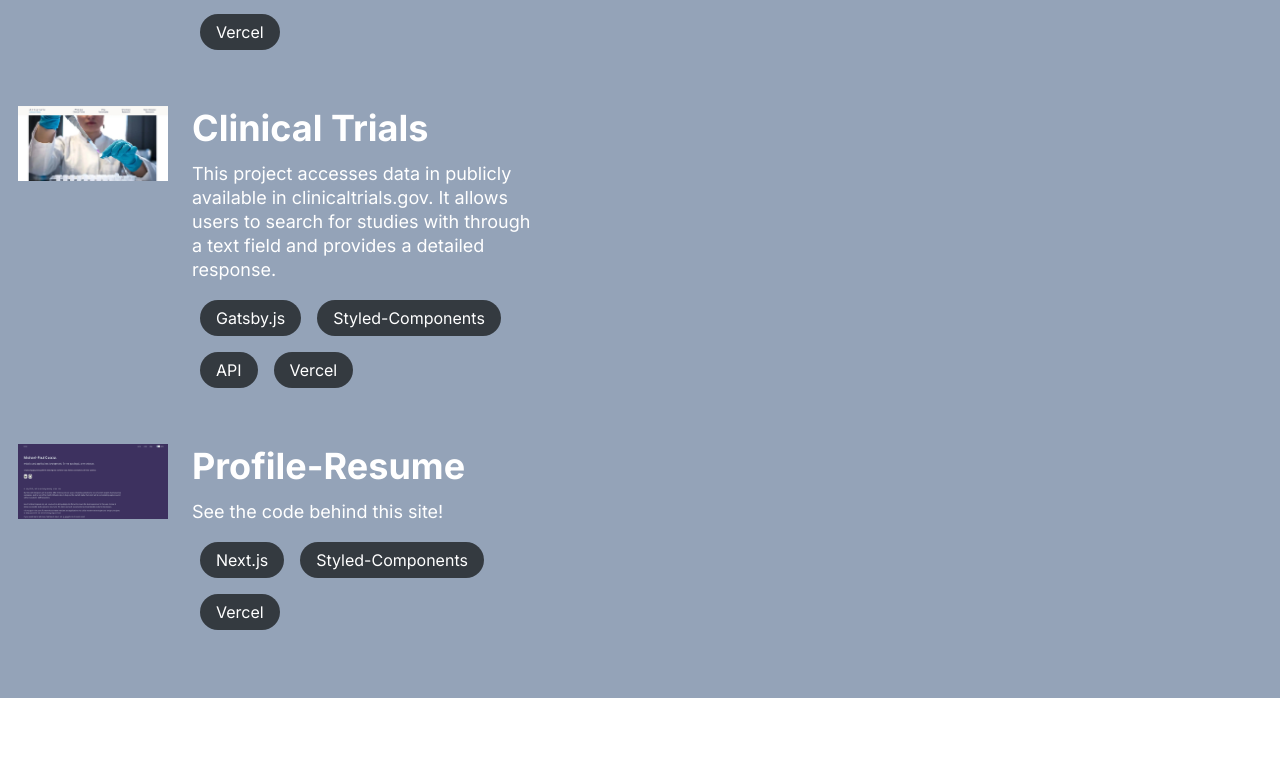
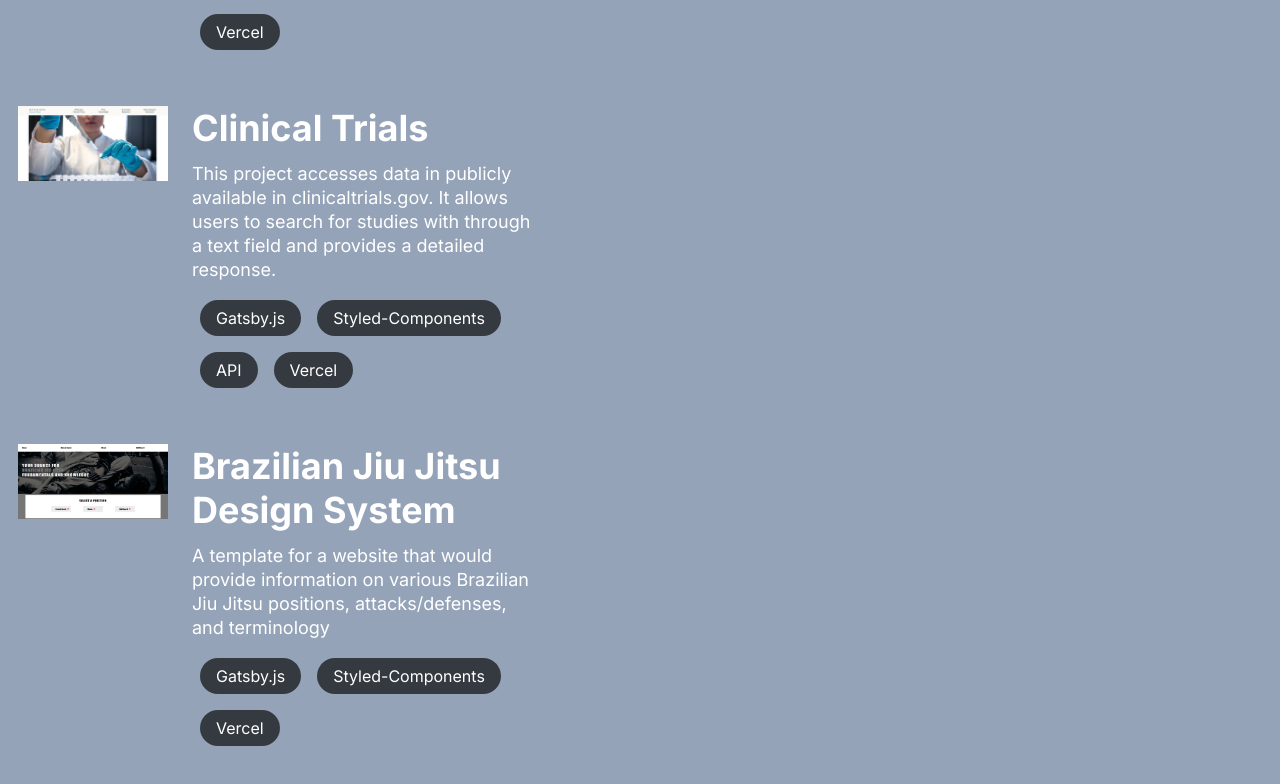
Before and after one commit to michaelpaulcuccia/profile-resume, a Next.js app in the folder my-app/: page /code in a window 1280 px wide. Shown: the part 606-1390 px from the top of the page. Before the commit the page ends 1304 px from the top, so only its background shows below. Built offline with nearby package versions, Linux system fonts and the light colour scheme.

Commit message:
updates code tab

```diff
--- a/my-app/constants/technologies.js
+++ b/my-app/constants/technologies.js
@@ -51,8 +51,8 @@ export const clinicalTrialsTech = [
     'Vercel'
 ];
 
-export const profileTech = [
-    'Next.js',
+export const bjjTech = [
+    'Gatsby.js',
     'Styled-Components',
     'Vercel'
 ];
--- a/my-app/src/app/code/page.js
+++ b/my-app/src/app/code/page.js
@@ -6,10 +6,10 @@ import Image from 'next/image';
 import CustomLink from '../../../components/CustomLink';
 import { TextContainer, Title, Paragraph, PillContainer } from '../../../components/CustomText';
 import Pill from '../../../components/Pill';
-import { eliquisTech, clinicalTrialsTech, profileTech } from '../../../constants/technologies';
+import { eliquisTech, clinicalTrialsTech, bjjTech } from '../../../constants/technologies';
 import Eliquis from '../../../public/assets/eliquis.png';
 import ClinicalTrials from '../../../public/assets/clinical-trials.png';
-import Profile from '../../../public/assets/profile.png';
+import BJJ from '../../../public/assets/BJJ.png';
 
 const Box = styled.div`
   display: flex;
@@ -29,6 +29,31 @@ export default function page() {
   return (
     <PageWrapper>
       <TextContainer>
+      {/* <Box>
+          <div className='image-container'>
+            <Image
+              src={XXX}
+              width={150}
+              height={75}
+              alt="XXX"
+            />
+          </div>
+          <div className='content-container'>
+            <CustomLink href='XXX' target="_blank">
+              <Title>Tremolo</Title>
+            </CustomLink>
+            <div style={{ marginBottom: '12px'}}></div>
+              <Paragraph>In progress...</Paragraph>
+              <div style={{ marginBottom: '18px'}}></div>
+              <StyledPillContainer>
+                {
+                  XXX.map((item, i) => (
+                    <Pill key={i}>{item}</Pill>
+                  ))
+                }
+              </StyledPillContainer>
+          </div>
+        </Box> */}
         <Box>
           <div className='image-container'>
             <Image
@@ -82,22 +107,22 @@ export default function page() {
         <Box>
           <div className='image-container'>
             <Image
-              src={Profile}
+              src={BJJ}
               width={150}
               height={75}
-              alt="Profile Resume"
+              alt="BJJ"
             />
           </div>
           <div className='content-container'>
-            <CustomLink href='https://profile-resume-tawny.vercel.app/' target="_blank">
-              <Title>Profile-Resume</Title>
+            <CustomLink href='https://bjjd-esign-system-9shxpknrh-michaelpaulcuccia.vercel.app/' target="_blank">
+              <Title>Brazilian Jiu Jitsu Design System</Title>
             </CustomLink>
             <div style={{ marginBottom: '12px'}}></div>
-              <Paragraph>See the code behind this site!</Paragraph>
+              <Paragraph>A template for a website that would provide information on various Brazilian Jiu Jitsu positions, attacks/defenses, and terminology</Paragraph>
               <div style={{ marginBottom: '18px'}}></div>
               <StyledPillContainer>
                 {
-                  profileTech.map((item, i) => (
+                  bjjTech.map((item, i) => (
                     <Pill key={i}>{item}</Pill>
                   ))
                 }
```
Also changed, not shown: my-app/public/assets/BJJ.png (added), my-app/public/assets/profile.png (deleted).
